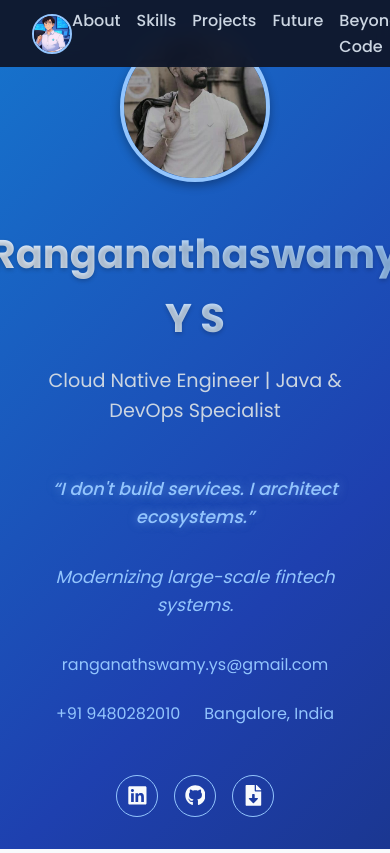
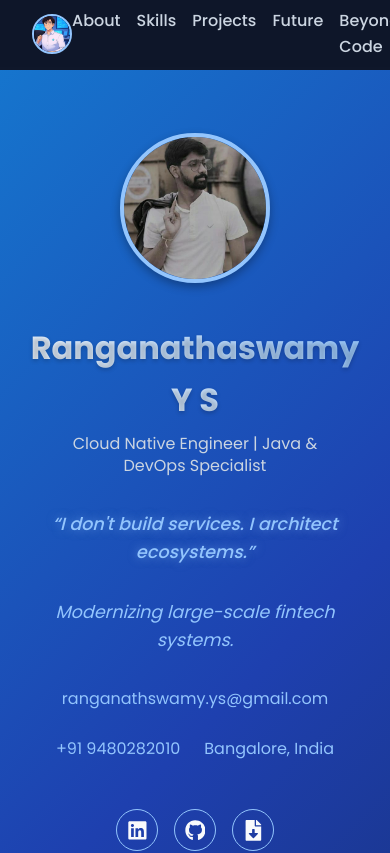
Before and after one commit to Ranganath0108/portfolio-website, a React (Vite) app: page / in a window 390 px wide. Shown: the top 853 px of the page. Built offline with nearby package versions, Linux system fonts and the light colour scheme.

Commit message:
Corrected the Resume Download and ui issues in mobile

```diff
--- a/src/components/Header.css
+++ b/src/components/Header.css
@@ -149,13 +149,17 @@
 
 @media (max-width: 768px) {
   .header-content h1 {
-    font-size: 2.5rem;
+    font-size: 2rem;
+    margin-bottom: 0.5rem;
   }
   .header-content h2 {
-    font-size: 1.2rem;
+   font-size: 1rem; /* Smaller font for title */
+  margin-bottom: 1rem;
+  line-height: 1.4;
   }
   .catchy-quote {
-    font-size: 1.1rem;
+   font-size: 1rem; /* Smaller quote */
+   margin: 1rem 0;
   }
   .header-links {
     gap: 1rem;
@@ -170,6 +174,9 @@
     width: 150px;
     height: 150px;
   }
+  .contact-info {
+  margin-bottom: 1.5rem;
+}
 }
 
 .resume-download {
--- a/src/components/Header.jsx
+++ b/src/components/Header.jsx
@@ -48,7 +48,7 @@ const Header = () => {
             <FaGithub className="header-icon" />
           </a>
           {/* Resume Download Button */}
-          <a href="/Ranganathaswamy_Resume.pdf" download="Ranganathaswamy_Resume.pdf" className="resume-download" aria-label="Download Resume">
+          <a href={`${import.meta.env.BASE_URL}Ranganathaswamy_Resume.pdf`} download="Ranganathaswamy_Resume.pdf" className="resume-download" aria-label="Download Resume">
             <FaFileDownload className="header-icon" />
             <span>Resume</span>
           </a>
--- a/src/index.css
+++ b/src/index.css
@@ -28,3 +28,9 @@ h1, h2, h3, h4, h5, h6 {
 html {
   scroll-padding-top: 70px; /* Adjust this value to the height of your navbar */
 }
+
+@media (max-width: 768px) {
+  #root {
+    padding-top: 70px; /* Adjust this value to match your navbar's height */
+  }
+}
```
